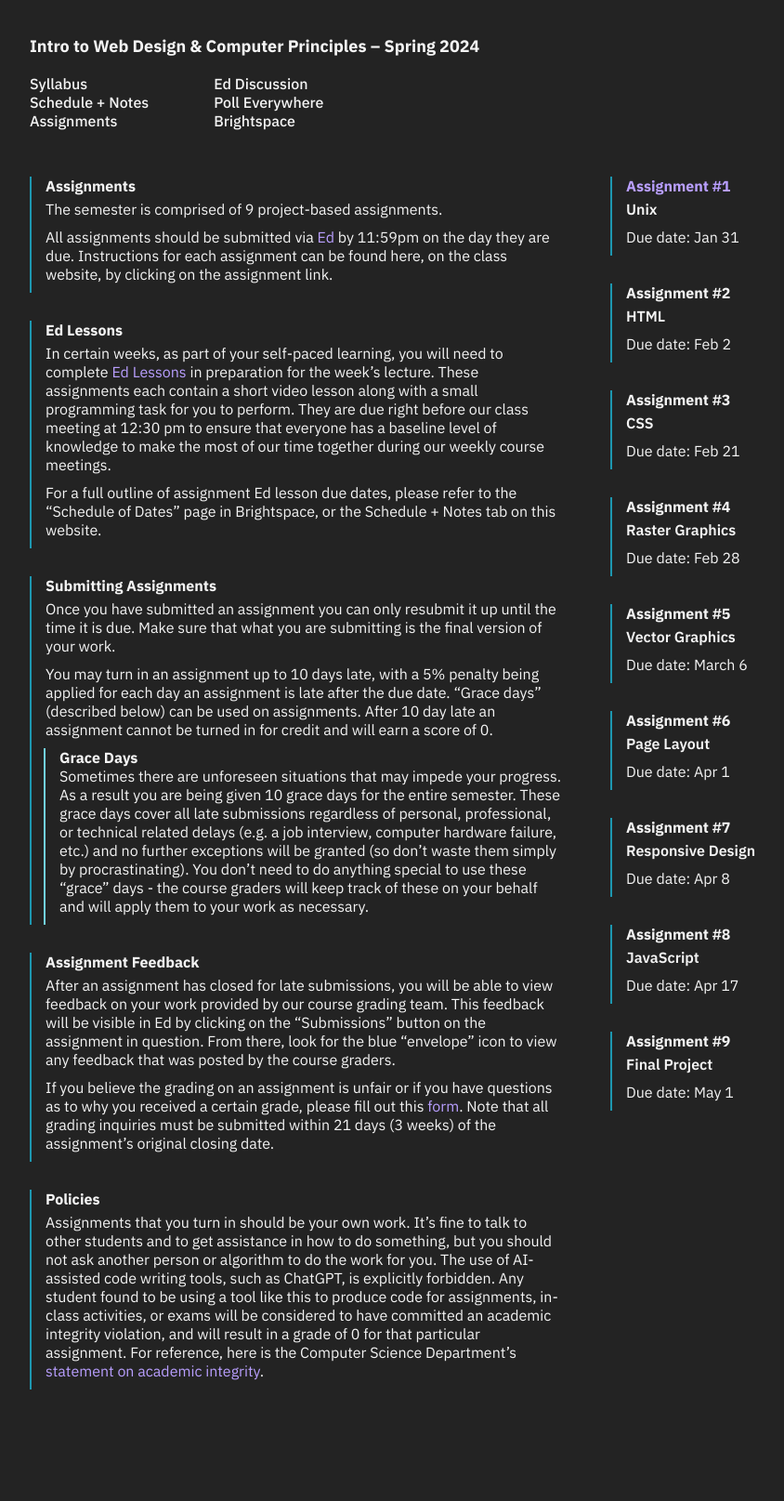
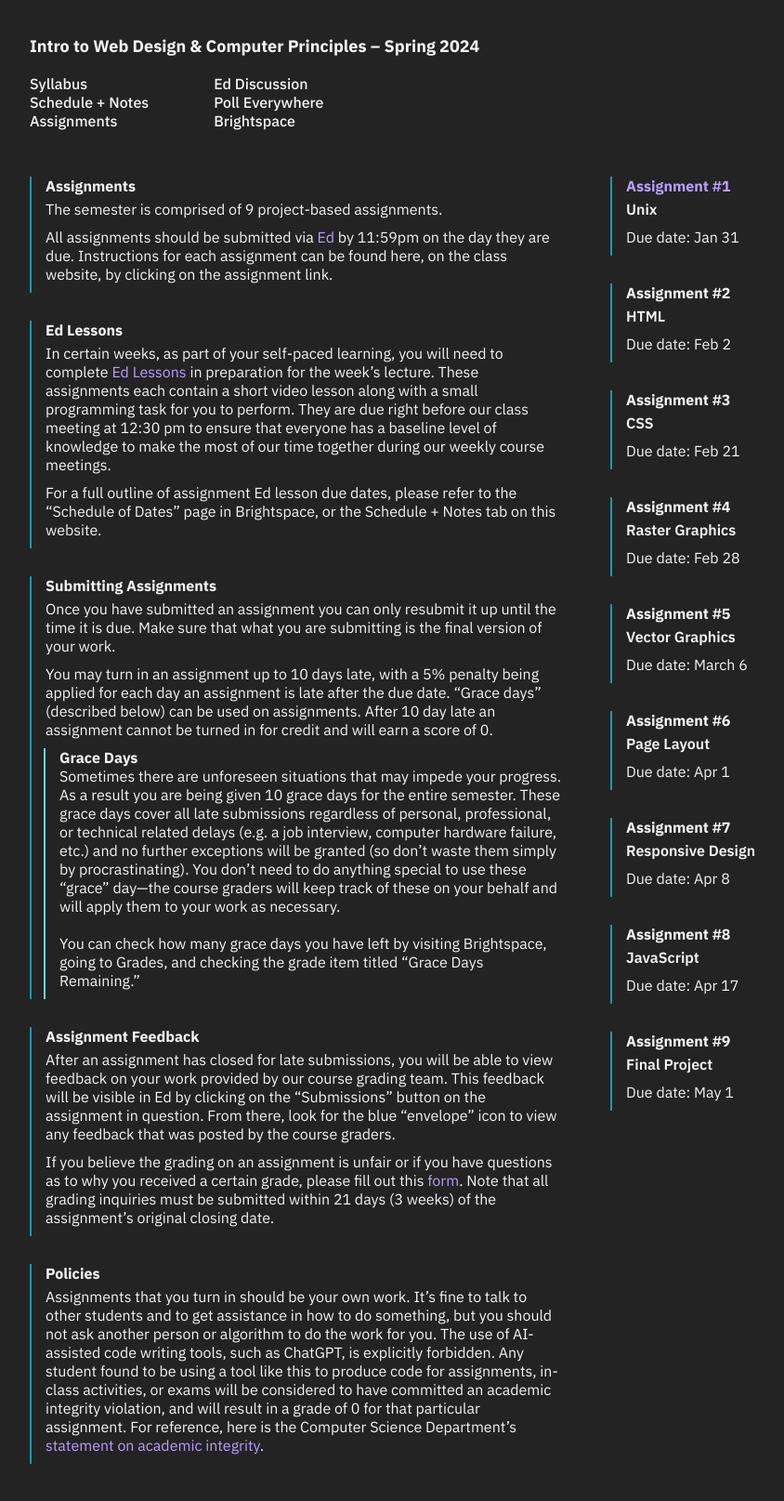
Before and after one commit to emilydidthis/CSCI-UA.0004-Spring24, a Jekyll site: the page built from assignments.markdown, in a window 1280 px wide. Shown: the whole page at 93% size, without its empty margins (8-852 px from the left). Built offline with Jekyll 4.4.1, drawn with Linux system fonts in a browser that asks for light colours; before the commit the page ends 1535 px from its top, so only the background shows below that.

Commit message:
fixing ed url and updating grace days

```diff
--- a/_includes/navigation.html
+++ b/_includes/navigation.html
@@ -5,7 +5,7 @@
         <a href="{{ site.url }}{{ site.baseurl }}/assignments.html"><span>*&nbsp;</span>Assignments</a>
     </div>
     <div class="nav-section">
-        <a href="{{ site.ed_discussion }}"><span>*&nbsp;</span>Ed Discussion</a>
+        <a href="{{ site.ed }}"><span>*&nbsp;</span>Ed Discussion</a>
         <a href="https://pollev.com/emilyzhao"><span>*&nbsp;</span>Poll Everywhere</a>
         <a href="{{ site.brightspace }}"><span>*&nbsp;</span>Brightspace</a>
     </div>
--- a/assignments.markdown
+++ b/assignments.markdown
@@ -25,7 +25,7 @@ You may turn in an assignment up to 10 days late, with a 5% penalty being applie
 
 ### Grace Days
 
-Sometimes there are unforeseen situations that may impede your progress. As a result you are being given 10 grace days for the entire semester. These grace days cover all late submissions regardless of personal, professional, or technical related delays (e.g. a job interview, computer hardware failure, etc.) and no further exceptions will be granted (so don’t waste them simply by procrastinating). You don’t need to do anything special to use these “grace” days - the course graders will keep track of these on your behalf and will apply them to your work as necessary.
+Sometimes there are unforeseen situations that may impede your progress. As a result you are being given 10 grace days for the entire semester. These grace days cover all late submissions regardless of personal, professional, or technical related delays (e.g. a job interview, computer hardware failure, etc.) and no further exceptions will be granted (so don’t waste them simply by procrastinating). You don’t need to do anything special to use these “grace” day—the course graders will keep track of these on your behalf and will apply them to your work as necessary. <br><br> You can check how many grace days you have left by visiting Brightspace, going to Grades, and checking the grade item titled "Grace Days Remaining."
 
 
 ## Assignment Feedback
```
